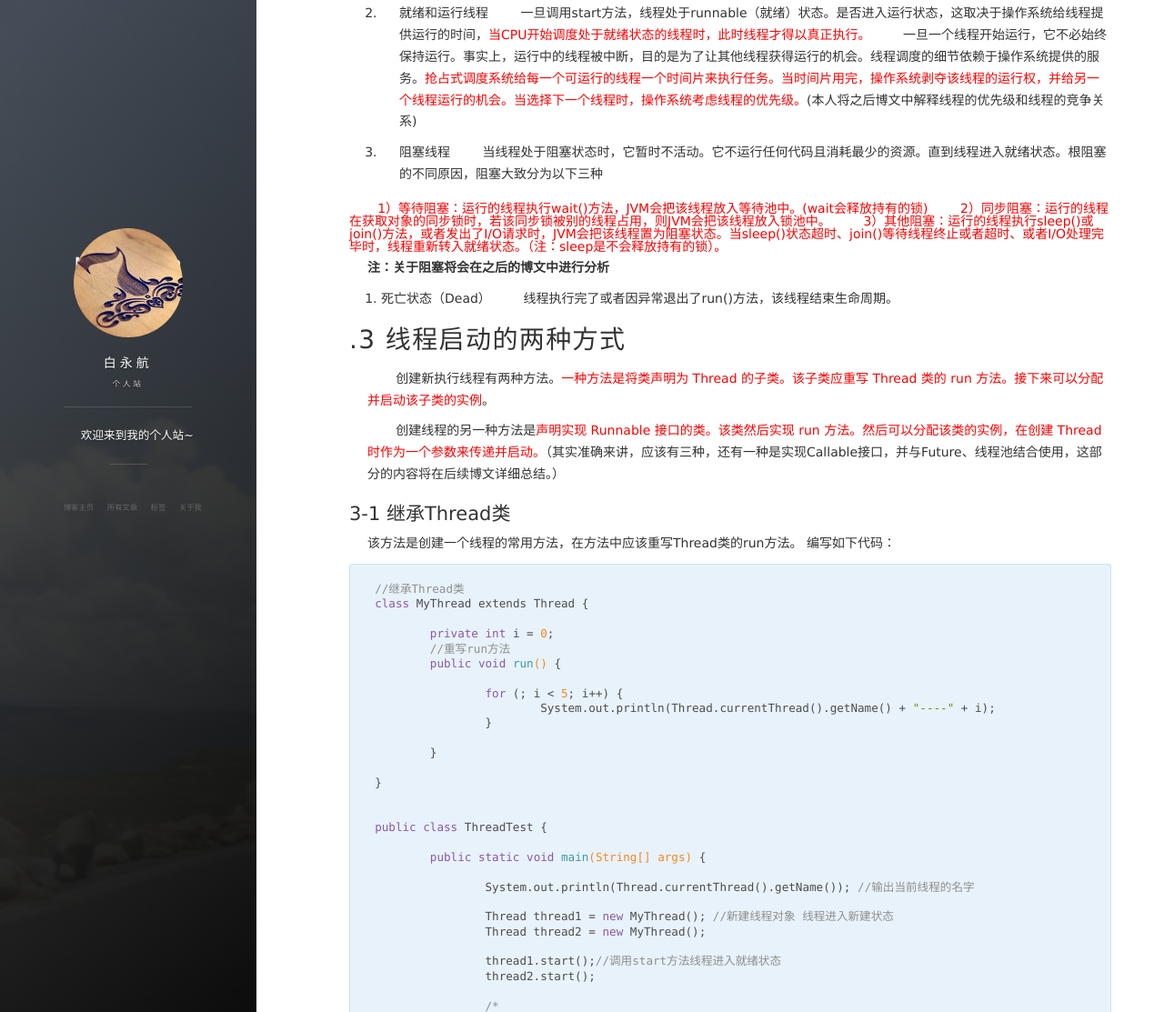
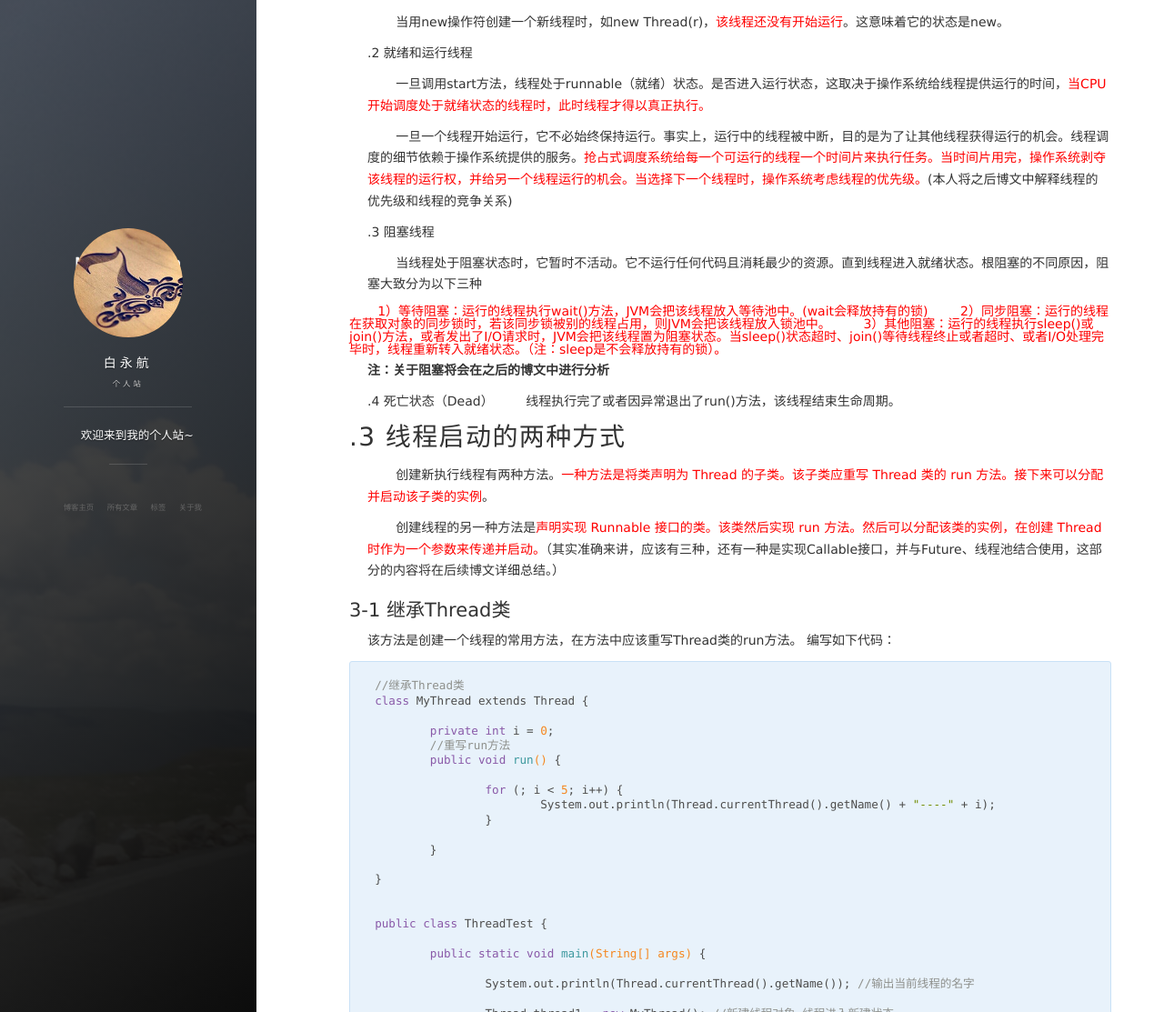
Before and after one commit to MadridSeven/MadridSeven.github.io, a Jekyll site: the page built from _posts/2017-01-15-JAVA基础进阶-多线程详解（一）.md, in a window 1280 px wide and 1400 px high, scrolled down 941 px. Shown: the part 287-1400 px from the top of the window at 91% size. Built offline with Jekyll 4.4.1, drawn with Linux system fonts in a browser that asks for light colours; nearby versions of some CDN libraries; comment, search, counter and statistics services are not loaded; some of the changed text lies outside the part shown.

Commit message:
edit article

````diff
--- a/_posts/2017-01-15-JAVA基础进阶-多线程详解（一）.md
+++ b/_posts/2017-01-15-JAVA基础进阶-多线程详解（一）.md
@@ -10,18 +10,19 @@ tag: JAVA进阶学习
 # .1 线程与进程的区别
 ## 1-1 定义
 &#160; &#160; &#160; &#160;<font color="red">进程</font>：进程是具有一定独立功能的程序关于某个数据集合上的一次运行活动,进程是系统进行资源分配和调度的一个独立单位.
+
 &#160; &#160; &#160; &#160;<font color="red">线程</font>：线程是进程的一个实体,<font color="red">是CPU调度和分派的基本单位</font>,它是比进程更小的能独立运行的基本单位.线程自己基本上不拥有系统资源,只拥有一点在运行中必不可少的资源(如程序计数器,一组寄存器和栈),但是它可与同属一个进程的其他的线程共享进程所拥有的全部资源。
 ## 1-2 区别
 
-- &#160; &#160; &#160; &#160;简而言之,<font color="red"> 一个程序至少有一个进程,一个进程至少有一个线程。</font>
+- &#160; &#160;简而言之,<font color="red"> 一个程序至少有一个进程,一个进程至少有一个线程。</font>
 
-- &#160; &#160; &#160; &#160;线程的划分尺度小于进程，使得多线程程序的并发性高。
+- &#160; &#160;线程的划分尺度小于进程，使得多线程程序的并发性高。
 
-- &#160; &#160; &#160; &#160;另外，进程在执行过程中拥有独立的内存单元，而多个线程共享内存，从而极大地提高了程序的运行效率。
+- &#160; &#160;另外，进程在执行过程中拥有独立的内存单元，而多个线程共享内存，从而极大地提高了程序的运行效率。
 
-- &#160; &#160; &#160; &#160;线程在执行过程中与进程还是有区别的。每个独立的线程有一个程序运行的入口、顺序执行序列和程序的出口。但是<font color="red">线程不能够独立执行</font>，必须依存在应用程序中，由应用程序提供多个线程执行控制。
+- &#160; &#160;线程在执行过程中与进程还是有区别的。每个独立的线程有一个程序运行的入口、顺序执行序列和程序的出口。但是<font color="red">线程不能够独立执行</font>，必须依存在应用程序中，由应用程序提供多个线程执行控制。
 
-- &#160; &#160; &#160; &#160;从逻辑角度来看，多线程的意义在于一个应用程序中，有多个执行部分可以同时执行。但<font color="red">操作系统并没有将多个线程看做多个独立的应用</font>，来实现进程的调度和管理以及资源分配。这就是进程和线程的重要区别。
+- &#160; &#160;从逻辑角度来看，多线程的意义在于一个应用程序中，有多个执行部分可以同时执行。但<font color="red">操作系统并没有将多个线程看做多个独立的应用</font>，来实现进程的调度和管理以及资源分配。这就是进程和线程的重要区别。
 
  注：<font color="red">在java中，每次程序运行至少启动2个线程。一个是main线程，一个是垃圾收集线程。因为每当使用java命令执行一个类的时候，实际上都会启动一个JVM，每一个JVM实际就是在操作系统中启动了一个进程。</font>
 # .2 线程的5种状态
@@ -34,26 +35,35 @@ tag: JAVA进阶学习
  4. Blocked(阻塞)
  5. Dead(死亡)
 
-<font color="red"> **下面这张图对于理解这五种状态之间的关系非常有帮助。**</font>
+<font color="red">  **下面这张图对于理解这五种状态之间的关系非常有帮助。** </font>
 ![](http://img.blog.csdn.net/20150309140927553)
 
 
-1. 新创建线程
+.1 新创建线程
+
 &#160; &#160; &#160; &#160;当用new操作符创建一个新线程时，如new Thread(r)，<font color="red">该线程还没有开始运行</font>。这意味着它的状态是new。
 
-2. 就绪和运行线程
+.2 就绪和运行线程
+
 &#160; &#160; &#160; &#160;一旦调用start方法，线程处于runnable（就绪）状态。是否进入运行状态，这取决于操作系统给线程提供运行的时间，<font color="red">当CPU开始调度处于就绪状态的线程时，此时线程才得以真正执行。</font>
+
 &#160; &#160; &#160; &#160;一旦一个线程开始运行，它不必始终保持运行。事实上，运行中的线程被中断，目的是为了让其他线程获得运行的机会。线程调度的细节依赖于操作系统提供的服务。<font color="red">抢占式调度系统给每一个可运行的线程一个时间片来执行任务。当时间片用完，操作系统剥夺该线程的运行权，并给另一个线程运行的机会。当选择下一个线程时，操作系统考虑线程的优先级。</font>(本人将之后博文中解释线程的优先级和线程的竞争关系)
 
-3. 阻塞线程
+.3 阻塞线程
+
 &#160; &#160; &#160; &#160;当线程处于阻塞状态时，它暂时不活动。它不运行任何代码且消耗最少的资源。直到线程进入就绪状态。根阻塞的不同原因，阻塞大致分为以下三种
+
 <font color="red">
 &#160; &#160; &#160; &#160;1）等待阻塞：运行的线程执行wait()方法，JVM会把该线程放入等待池中。(wait会释放持有的锁)
+
 &#160; &#160; &#160; &#160;2）同步阻塞：运行的线程在获取对象的同步锁时，若该同步锁被别的线程占用，则JVM会把该线程放入锁池中。
+
 &#160; &#160; &#160; &#160;3）其他阻塞：运行的线程执行sleep()或join()方法，或者发出了I/O请求时，JVM会把该线程置为阻塞状态。当sleep()状态超时、join()等待线程终止或者超时、或者I/O处理完毕时，线程重新转入就绪状态。（注：sleep是不会释放持有的锁）。
 </font>
+
  **注：关于阻塞将会在之后的博文中进行分析**
-4. 死亡状态（Dead）
+
+.4 死亡状态（Dead）
 &#160; &#160; &#160; &#160;线程执行完了或者因异常退出了run()方法，该线程结束生命周期。
 
 # .3 线程启动的两种方式
@@ -120,7 +130,8 @@ Thread-0----4
 
 &#160; &#160; &#160; &#160;观察运行结果我们发现两个线程都执行了十次输出。并且程序是乱序执行的。
 &#160; &#160; &#160; &#160;<font color="red">程序启动运行main时候，java虚拟机启动一个进程，主线程main在main()调用时候被创建。随着thread1和thread2调用start方法，另外两个线程进入就绪状态等待CPU的调度。
-&#160; &#160; &#160; &#160;**不要让同一个线程重复调用start方法，会出现java.lang.IllegalThreadStateException异常。**</font>
+
+&#160; &#160; &#160; &#160; **不要让同一个线程重复调用start方法，会出现java.lang.IllegalThreadStateException异常。** </font>
 
 ## 3-2 实现Runnable接口
 &#160; &#160; &#160; &#160; 实现Runnable接口，并重写该接口的run()方法，该run()方法同样是线程执行体，创建Runnable实现类的实例，并以此实例作为Thread类的target来创建Thread对象，<font color="red">该Thread对象才是真正的线程对象。</font>
@@ -185,6 +196,7 @@ Thread-0----3
 Thread-0----4
 
 &#160; &#160; &#160; &#160;观察运行结果我们发现两个线程都执行了十次输出。并且程序是乱序执行的。这与上一段代码的运行结果是一致的。
+
 &#160; &#160; &#160; &#160;<font color="red">Thread类提供了一个构造方法，可以将Runnable对象作为参数即：Thread(Runnable target)，并且Thread类也实现了Runnable接口。</font>
 
 <font color="red">注：不要调用Thread类或Runnable对象的run方法。直接调用run方法，只会执行同一个线程中的任务，而不会启动新线程。应该调用Thread.start方法。 这个方法将创建一个执行run方法的新线程。</font>
@@ -192,6 +204,7 @@ Thread-0----4
 # .4 线程启动的两种方式的对比
 
  &#160; &#160; &#160; &#160;之前我们用继承Thread类和实现Runnable接口两种方法创建和启动了线程，大家从运行的结果可以发现两种形式的运行结果是一致的，这是就有了一个问题，它们的区别是什么？我到底应该使用哪种方式？
+
  &#160; &#160; &#160; &#160;针对这个问题我们不妨设计这样一个案例：<font color="red">**在之前的两种案例中我们发现每次的运行结果均是两个线程都执行十次输出，即每个线程处理不同的资源对象，但是如果我们需要的是不同的线程共同处理同一个资源呢？** </font>
 
  &#160; &#160; &#160; &#160;结合上面讨论的结果，我们分别用继承Thread类和实现Runnable接口来分析这个程序。
@@ -235,6 +248,7 @@ public class ThreadTest2 {
 ```
 
  &#160; &#160; &#160; &#160;运行之后发现四个线程在处理不同的资源对象，并没有处理同一个资源对象，因为运行结果较长这里就不粘贴过来了，大家可以自己运行看看。
+
  &#160; &#160; &#160; &#160;我们发现要实现这个程序，<font color="red">我们只能创建一个资源对象，但要创建多个线程去处理同一个资源对象，并且每个线程上所运行的是相同的程序代码。</font>之前我们前调过不要让同一个线程重复调用start方法，会出现java.lang.IllegalThreadStateException异常。所以这里不作尝试。
 
 （二）使用实现Runnable接口的方法
@@ -290,9 +304,11 @@ Thread-2---i=4
 Thread-1---i=1
 
  &#160; &#160; &#160; &#160;观察运行结果我们发现，每个线程调用的是同一个MyThread2对象中的run()方法，访问的是同一个对象中的变量（i）的实例，这个程序满足了我们的需求。
+
 <font color="red">
 可见， 实现Runnable接口相对于继承Thread类来说，有如下显著的好处：
 </font>
+
 (1)适合多个相同程序代码的线程去处理同一资源的情况，把虚拟CPU（线程）同程序的代码，数据有效的分离，较好地体现了面向对象的设计思想。
 
 (2)可以避免由于Java的单继承特性带来的局限。我们经常碰到这样一种情况，即当我们要将已经继承了某一个类的子类放入多线程中，由于一个类不能同时有两个父类，所以不能用继承Thread类的方式，那么，这个类就只能采用实现Runnable接口的方式了。
@@ -308,4 +324,6 @@ Thread-1---i=1
 ----------
 <font color="blue">笔者水平有限，若有错漏，欢迎指正，如果转载以及CV操作，请务必注明出处，谢谢！</font>
 
+
+
 <font color="red">版权声明：本文为博主原创文章，未经博主允许不得转载。</font>
````
Also changed, not shown: _posts/2017-02-03-JAVA基础进阶-多线程详解（二）-同步.md (+4 -0 lines), _posts/2017-02-08-JAVA进阶学习-多线程基础详解（三）-锁.md (+8 -1 lines), _posts/2017-03-07-JAVA源码解析-String源码.md (+8 -0 lines), _posts/2017-03-20-Spring-AOP切面编程总结.md (+11 -1 lines).
